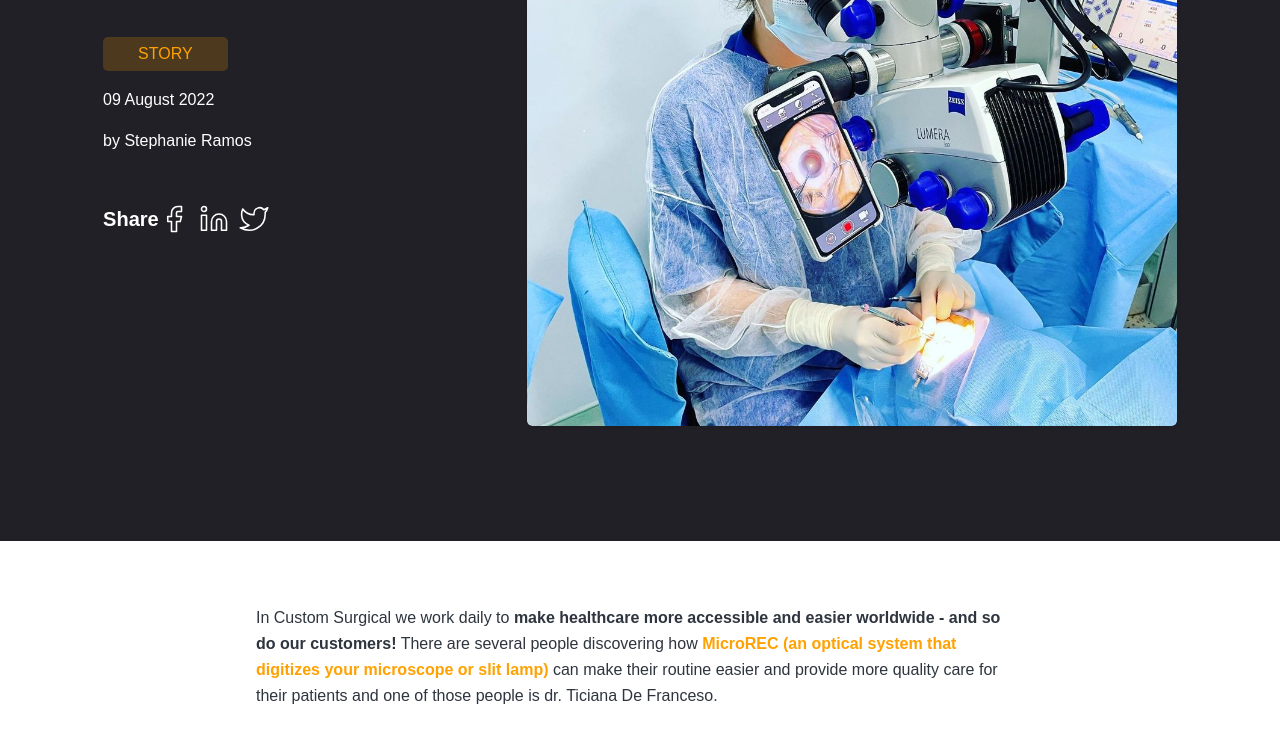
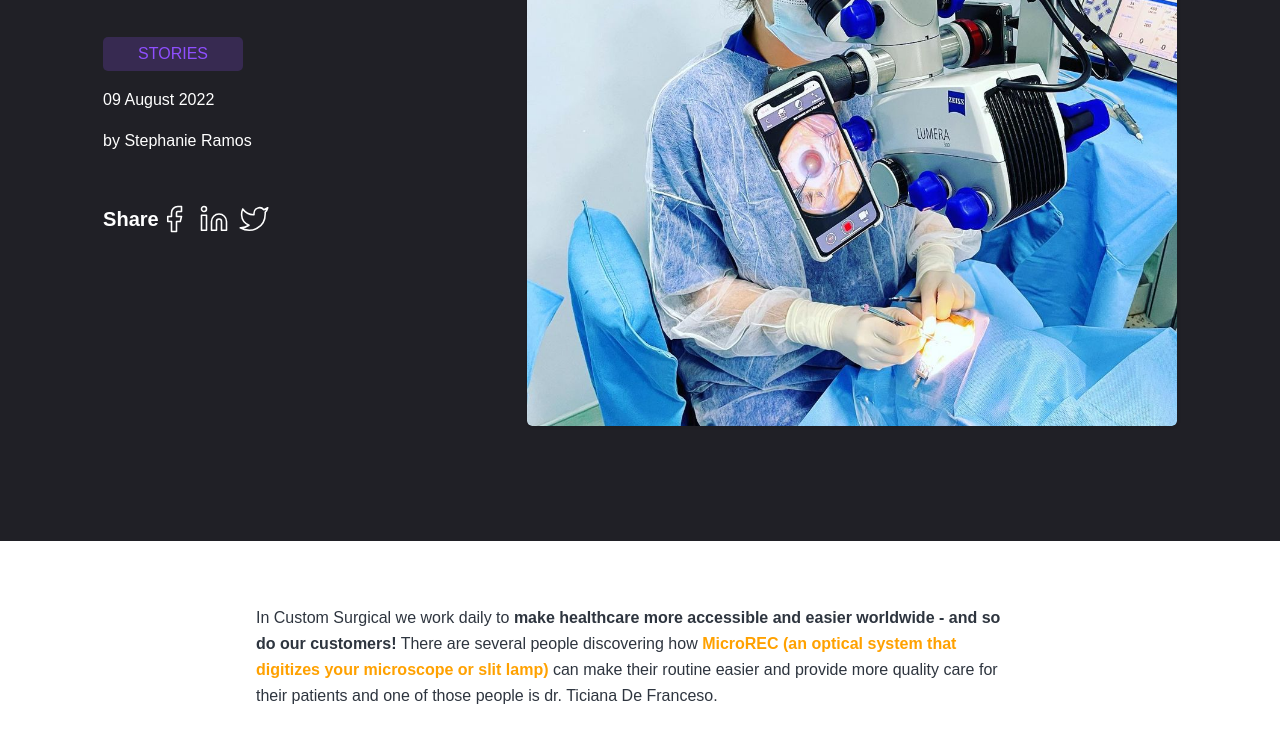
Before and after one commit to Custom-Surgical-GmbH/BlogNew, a Gatsby site: page /12-5-questions-for-dr-ticiana-de-francesco/ in a window 1280 px wide. Shown: the part 124-862 px from the top of the page. Built offline with nearby package versions, Linux system fonts and the light colour scheme; Gatsby itself is replaced by a stand-in of ours; some packages are replaced by stand-ins of ours.

Commit message:
Fix tags coloring - Stories and How To had incorrect color + Ticiana post tag was incorrectly label to Story instead of Stories

```diff
--- a/content/blog/12-5-questions-for-dr-ticiana-de-francesco/index.md
+++ b/content/blog/12-5-questions-for-dr-ticiana-de-francesco/index.md
@@ -1,7 +1,7 @@
 ---
 title: 5 questions for Dr. Ticiana de Francesco
 date: 2022-08-09
-tags: ["Story"]
+tags: ["Stories"]
 description: "Know how MicroREC is part of her daily routine as a glaucoma expert and more!"
 image: "./Ticiana-1.jpg"
 author: by Stephanie Ramos
--- a/src/style.css
+++ b/src/style.css
@@ -481,19 +481,19 @@ iframe{
   text-transform: uppercase;
 }
 
-.tags-education{
-  color: #8F4FFF;
+.tags-how-to{
+  color: #FFA100;
   padding: 5px;
   padding: 5px 35px;
   width: max-content;
-  background: #8F4FFF33;
+  background: #FFA10033;
   border-radius: 5px;
   text-align: center;
   font-size: 16px;
   text-transform: uppercase;
 }
 
-.tags-ophthalmology{
+.tags-stories{
   color: #8F4FFF;
   padding: 5px;
   padding: 5px 35px;
--- a/src/templates/blog-post.js
+++ b/src/templates/blog-post.js
@@ -58,10 +58,12 @@ const BlogPostTemplate = ({ data, location }) => {
                     className={
                       tag === "News"
                         ? "tags-news"
-                        : tag === "Ophthalmology"
-                        ? "tags-ophthalmology"
                         : tag === "Technology"
                         ? "tags-technology"
+                        : tag === "Stories"
+                        ? "tags-stories"
+                        : tag === "How to"
+                        ? "tags-how-to"
                         : "tags-news"
                     }
                   >
```
Also changed, not shown: src/pages/index.js (+7 -9 lines).
